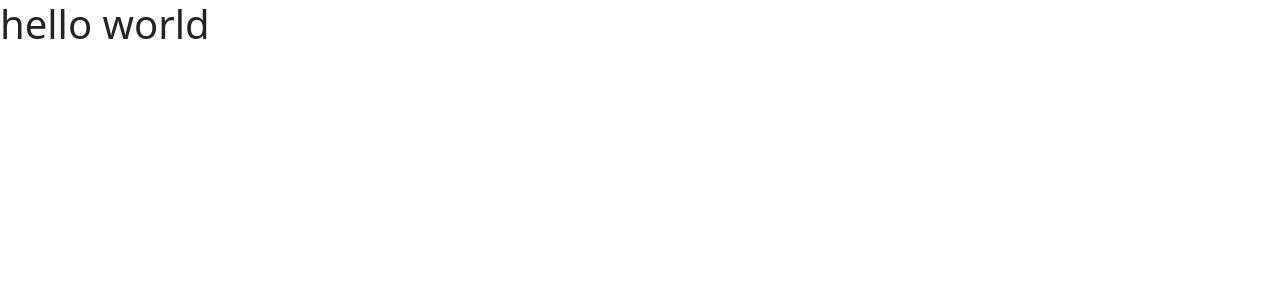
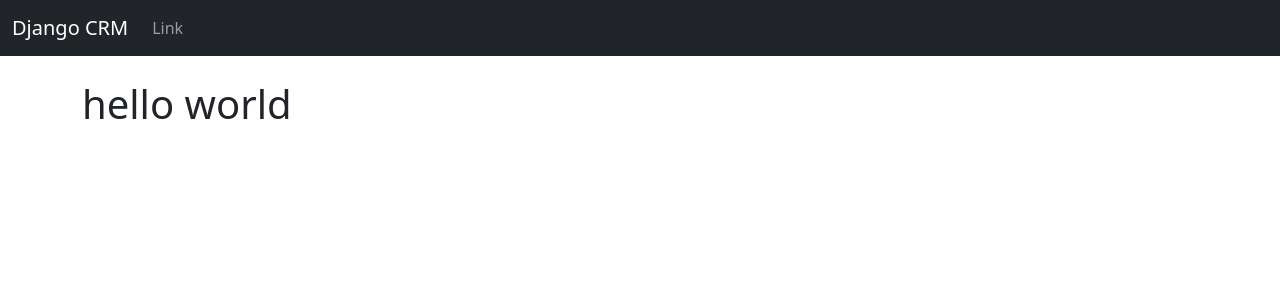
Before and after one commit to CodeBy-Avinash/Django-CRM, a Django app: page / in a window 1280 px wide. Shown: the top 300 px of the page. Run offline with Django 5.2, Linux system fonts and the light colour scheme.

Commit message:
"added navbar"

```diff
--- a/mysite/templates/base.html
+++ b/mysite/templates/base.html
@@ -7,8 +7,15 @@
     <link href="https://cdn.jsdelivr.net/npm/bootstrap@5.3.3/dist/css/bootstrap.min.css" rel="stylesheet" integrity="sha384-QWTKZyjpPEjISv5WaRU9OFeRpok6YctnYmDr5pNlyT2bRjXh0JMhjY6hW+ALEwIH" crossorigin="anonymous">
   </head>
   <body>
+
+    {% include 'navbar.html' %}
+    <div class="container">
+    <br>
+
     {% block content %}
     {% endblock %}
+    </div>
+
     <script src="https://cdn.jsdelivr.net/npm/bootstrap@5.3.3/dist/js/bootstrap.bundle.min.js" integrity="sha384-YvpcrYf0tY3lHB60NNkmXc5s9fDVZLESaAA55NDzOxhy9GkcIdslK1eN7N6jIeHz" crossorigin="anonymous"></script>
   </body>
 </html>
--- /dev/null
+++ b/mysite/templates/navbar.html
@@ -0,0 +1,19 @@
+<nav class="navbar navbar-expand-lg navbar-dark bg-dark">
+    <div class="container-fluid">
+      <a class="navbar-brand" href="{% url 'home' %}">Django CRM</a>
+      <button class="navbar-toggler" type="button" data-bs-toggle="collapse" data-bs-target="#navbarSupportedContent" aria-controls="navbarSupportedContent" aria-expanded="false" aria-label="Toggle navigation">
+        <span class="navbar-toggler-icon"></span>
+      </button>
+      <div class="collapse navbar-collapse" id="navbarSupportedContent">
+        <ul class="navbar-nav me-auto mb-2 mb-lg-0">
+
+          <li class="nav-item">
+            <a class="nav-link" href="#">Link</a>
+          </li>
+
+
+        </ul>
+
+      </div>
+    </div>
+  </nav>
```
